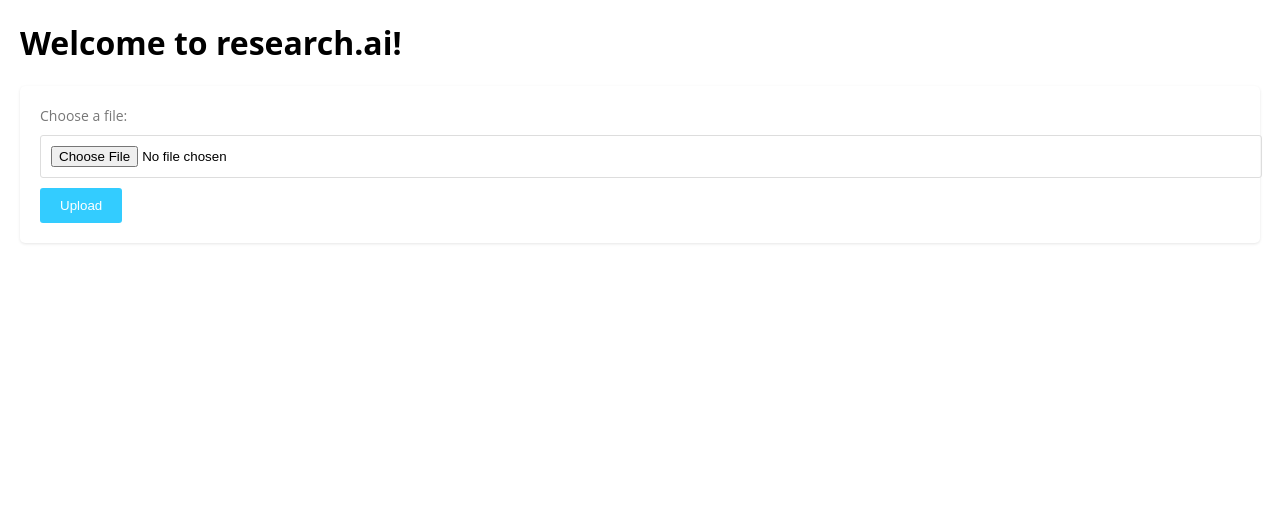
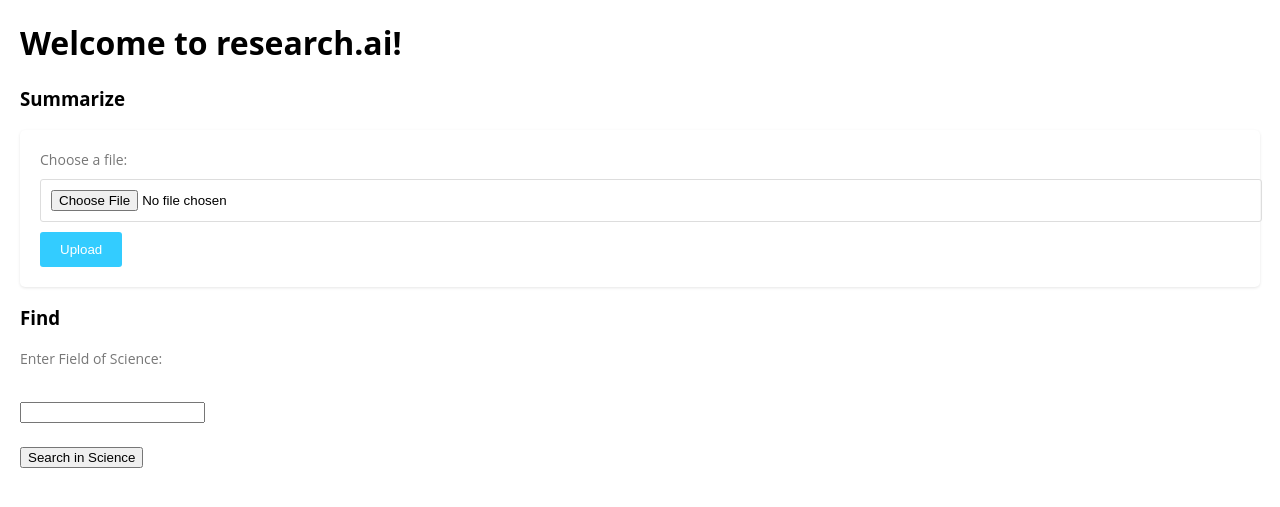
Before and after one commit to PTU-AI-CLUB/research-opt, a Flask app: page / in a window 1280 px wide. Shown: the top 507 px of the page. Run offline with Flask 3, Linux system fonts and the light colour scheme.

Commit message:
search utility

```diff
--- a/requirements.txt
+++ b/requirements.txt
@@ -8,3 +8,4 @@
 paperswithcode-client
 Flask
 Flask-Cors
+arxiv
--- a/website/templates/base.html
+++ b/website/templates/base.html
@@ -8,6 +8,7 @@
     </head>
     <body>
         <h1>Welcome to research.ai!</h1>
+        <h3>Summarize</h3>
         <form action="/summarize" method="post" enctype="multipart/form-data">
             <div class="card">
                 <label for="file">Choose a file:</label>
@@ -15,5 +16,31 @@
                 <button type="submit">Upload</button>
               </div>
         </form>
+        <h3>Find</h3>
+        <form action="/search_papers_related_to_field" method="post">
+            <label for="field_of_science">Enter Field of Science:</label><br>
+            <input type="text" id="field_of_science" name="field_of_science"><br><br>
+            <input type="submit" value="Search in Science">
+        </form>
+
+        <div id="search_results">
+            <!-- Display search results here -->
+            {% if search_results %}
+                <h2>Search Results</h2>
+                <ul>
+                    {% for result in search_results %}
+                        <li>
+                            <strong>Title: </strong> {{ result.title }} <br>
+                            <strong>Authors: </strong>
+                            {% for author in result.authors[:-1] %}
+                                {{author.name + ", " }}
+                            {% endfor %}
+                            {{ result.authors[-1] }} <br>
+                            <strong>Abstract: </strong> {{ result.summary[:100] + "..." }} <br>
+                        </li><br><br>
+                    {% endfor %}
+                </ul>
+            {% endif %}
+        </div>
     </body>
 </html>
--- a/website/views.py
+++ b/website/views.py
@@ -1,6 +1,6 @@
 from flask import Blueprint, render_template, request, send_file
 from flask import redirect, url_for
-from utils import DocumentSummarizer, PdfDoc
+from utils import DocumentSummarizer, PdfDoc, search_papers_with_field
 import io
 import os
 
@@ -41,7 +41,6 @@
     summarized_pdf_path = os.path.join(UPLOAD_FOLDER, f"summarized_{pdf.filename.split('.')[0]}.pdf")
     summarized_pdf.output(summarized_pdf_path)
     print(pdf.filename, pdf_path)
-    # return redirect(url_for("views.view_pdf", filename=f"summarized_{pdf.filename.split('.')[0]}.pdf"))
 
     view_link = url_for('views.view_pdf', filename=f"summarized_{pdf.filename.split('.')[0]}.pdf")
     link_html = f'<a href="{view_link}" target="_blank">View Summarized PDF</a>'
@@ -54,3 +53,11 @@
     print(filename)
     path = os.path.join(UPLOAD_FOLDER, filename)
     return send_file(path, mimetype="application/pdf")
+
+
+@views.route("/search_papers_related_to_field", methods=["POST"])
+def search_papers_related_to_field():
+
+    field_of_science = request.form["field_of_science"]
+    search_results = search_papers_with_field(field=field_of_science)
+    return render_template("base.html", search_results=search_results)
```
Also changed, not shown: utils.py (+19 -0 lines), 1 other file.
